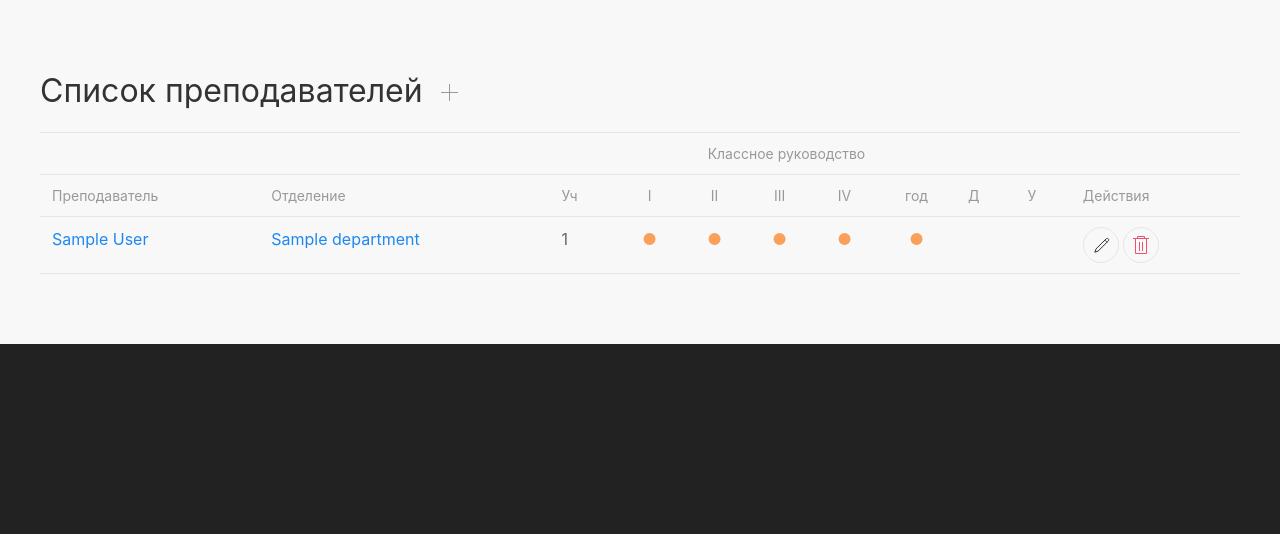
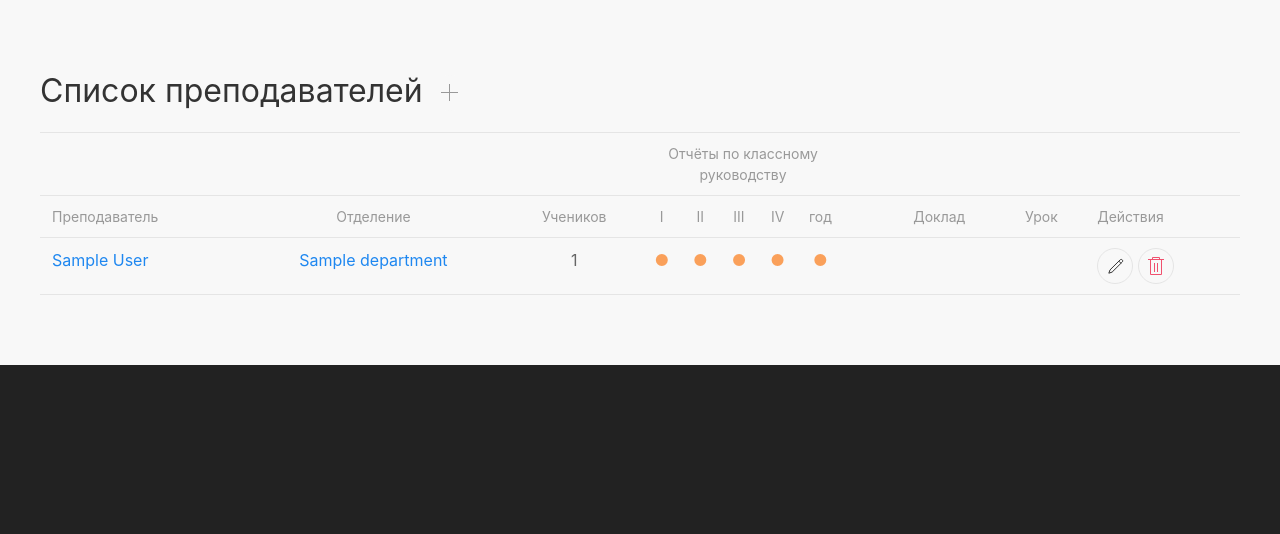
Before and after one commit to Brukvo/Palantir, a Flask app: page /teachers/ in a window 1280 px wide. Shown: the part 120-654 px from the top of the page. Run offline with Flask 3, Linux system fonts and the light colour scheme; tables that the repository leaves empty hold one stand-in row (values such as "Sample post"); parts of the project's set-up code (start-up, migrations or seed data) failed here and were passed over.

Commit message:
исправлена ошибка в названии ограничения уникальности значения; улучшен внешний вид перечней учеников, преподавателей, предметов

```diff
--- a/models.py
+++ b/models.py
@@ -222,7 +222,7 @@ class DepartmentReportItem(db.Model):
     department = db.relationship('Department', backref='reports')
 
     __table_args__ = (
-        db.UniqueConstraint('department_id', 'academic_year', 'term', name='uq_departments.report_item'),
+        db.UniqueConstraint('department_id', 'academic_year', 'term', name='uq_department_report_item'),
     )
 
 
--- a/templates/settings/subjects/list.html
+++ b/templates/settings/subjects/list.html
@@ -12,14 +12,14 @@
 <table class="uk-table uk-table-striped">
     <tr>
         <th>Предмет</th>
-        <th>Отчётов по предмету</th>
-        <th>Действия</th>
+        <th>Отчётов</th>
+        <th class="uk-text-center">Действия</th>
     </tr>
     {% for subject in subjects %}
     <tr>
         <td><a href="{{ url_for('settings.subjects_reports', id=subject.id) }}">{{ subject.title }}</a></td>
         <td>{{ subject.reports|count }}</td>
-        <td>
+        <td class="uk-text-center">
             <a href="{{ url_for('settings.subjects_edit', id=subject.id) }}" class="uk-icon-button" uk-tooltip="Изменить предмет <b>{{subject.title}}</b>" uk-icon="pencil"></a>
             <a href="{{ url_for('settings.subjects_delete', id=subject.id) }}" class="uk-icon-button uk-text-danger" uk-tooltip="Удалить предмет <b>{{subject.title}}</b>" uk-icon="trash"></a>
         </td>
--- a/templates/teachers/list.html
+++ b/templates/teachers/list.html
@@ -13,34 +13,37 @@
                 <th></th>
                 <th></th>
                 <th></th>
-                <th colspan="5" class="uk-text-center uk-table-shrink">Классное руководство</th>
+                <th colspan="5" class="uk-text-center uk-table-shrink" uk-tooltip="<span class='uk-text-warning'>●</span> &ndash; отчёт ещё не сдан<br><span class='uk-text-success'>●</span> &ndash; отчёт сдан">Отчёты по классному руководству</th>
+                <th></th>
                 <th></th>
                 <th></th>
                 <th></th>
             </tr>
             <tr>
                 <th>Преподаватель</th>
-                <th>Отделение</th>
-                <th>Уч</th>
-                <th class="uk-text-center">I</th>
-                <th class="uk-text-center">II</th>
-                <th class="uk-text-center">III</th>
-                <th class="uk-text-center">IV</th>
-                <th class="uk-text-center">год</th>
-                <th><span uk-tooltip="Методический доклад">Д</span></th>
-                <th><span uk-tooltip="Открытый урок">У</span></th>
+                <th class="uk-text-center">Отделение</th>
+                <th class="uk-text-center">Учеников</th>
+                <th class="uk-text-center uk-table-shrink">I</th>
+                <th class="uk-text-center uk-table-shrink">II</th>
+                <th class="uk-text-center uk-table-shrink">III</th>
+                <th class="uk-text-center uk-table-shrink">IV</th>
+                <th class="uk-text-center uk-table-shrink">год</th>
+                <th></th>
+                <th class="uk-text-center"><span uk-tooltip="Методический доклад">Доклад</span></th>
+                <th class="uk-text-center"><span uk-tooltip="Открытый урок">Урок</span></th>
                 <th>Действия</th>
             </tr>
             {% for teacher in teachers %}
             <tr>
                 <td><a href="{{ url_for('teachers.view', id=teacher.id) }}">{{ teacher.full_name }}</a></td>
-                <td><a href="{{ url_for('departments.view', id=teacher.main_department_id) }}">{{ teacher.main_department.title }}</a></td>
-                <td>{% if teacher.main_department_id %}{{ teacher.students|count }}{% endif %}</td>
+                <td class="uk-text-center"><a href="{{ url_for('departments.view', id=teacher.main_department_id) }}">{{ teacher.main_department.title }}</a></td>
+                <td class="uk-text-center">{% if teacher.main_department_id %}{{ teacher.students|count }}{% endif %}</td>
                 {% for report in t_reports[teacher.id] %}
                 <td class="uk-text-center">{% if teacher.main_department_id %}<span class="uk-text-{% if report %}success{% else %}warning{% endif %}">●</span>{% endif %}</td>
                 {% endfor %}
-                <td>{% if teacher.main_department_id and not teacher.is_combining %}<span class="{% if teacher.lecture_items %}uk-text-success{% else %}uk-text-danger{% endif %}">●</span>{% endif %}</td>
-                <td>{% if teacher.main_department_id and not teacher.is_combining %}<span class="{% if teacher.open_lesson_items %}uk-text-success{% else %}uk-text-danger{% endif %}">●</span>{% endif %}</td>
+                <td></td>
+                <td class="uk-text-center">{% if teacher.main_department_id and not teacher.is_combining %}<span class="{% if teacher.lecture_items %}uk-text-success{% else %}uk-text-danger{% endif %}">●</span>{% endif %}</td>
+                <td class="uk-text-center">{% if teacher.main_department_id and not teacher.is_combining %}<span class="{% if teacher.open_lesson_items %}uk-text-success{% else %}uk-text-danger{% endif %}">●</span>{% endif %}</td>
                 <td>
                     <a href="{{ url_for('teachers.edit', id=teacher.id) }}" class="uk-icon-button uk-button-default" uk-icon="pencil" uk-tooltip="title: Редактировать; pos: left"></a>
                     <a href="{{ url_for('teachers.delete', id=teacher.id) }}" class="uk-icon-button uk-button-default uk-text-danger" uk-icon="trash" uk-tooltip="title: Удалить; pos: left"></a>
```
Also changed, not shown: templates/students/list.html (+4 -4 lines).
